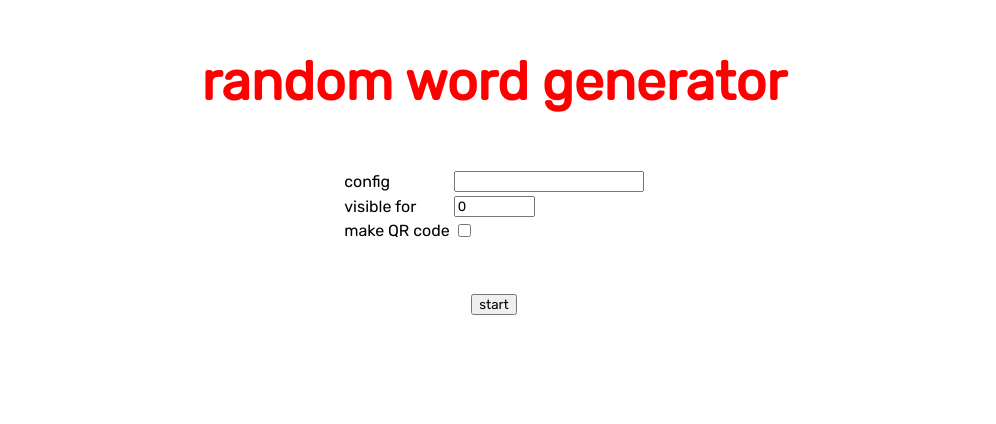
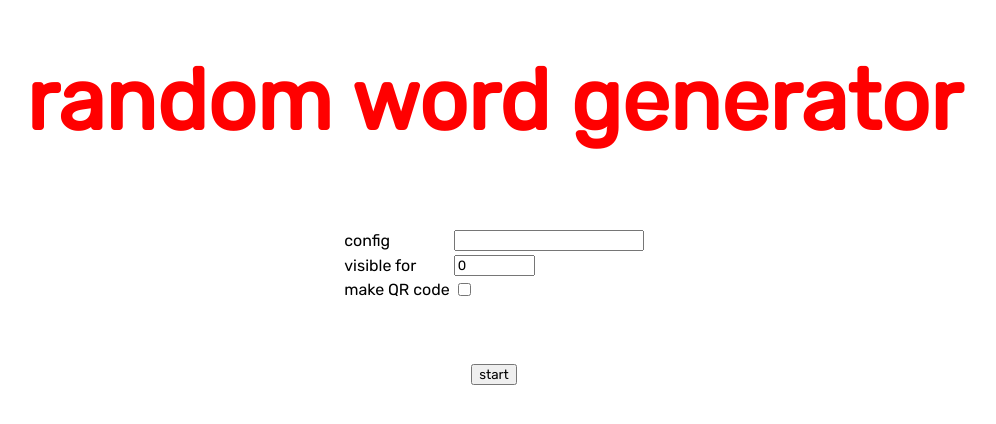
Before and after one commit to basegpu/random-word-generator, a Flask app: page / in a window 1280 px wide. Shown: the top 424 px of the page, without its empty margins (146-1142 px from the left). Run offline with Flask 2, Linux system fonts and the light colour scheme.

Commit message:
add templates to image

```diff
--- a/templates/layout.html
+++ b/templates/layout.html
@@ -14,11 +14,11 @@
 
     h1 {
         color: red;
-        font-size: 40pt;
+        font-size: 64pt;
     }
 
     p {
-        font-size: 24pt;
+        font-size: 32pt;
     }
 
     .center {
```
